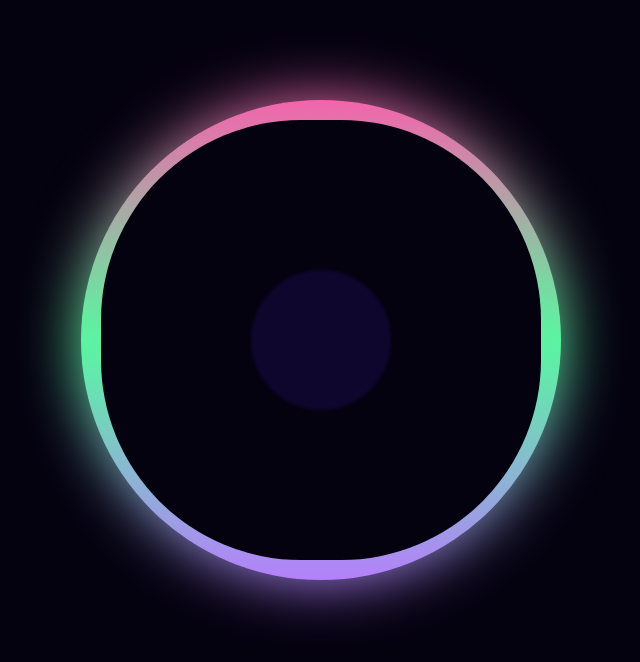
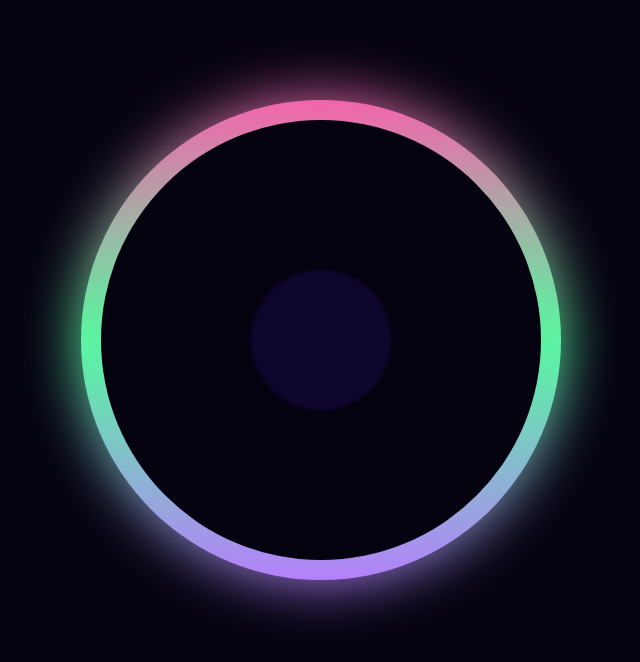
Before and after one commit to DjordjeVujic99/animacija-index.html, a plain HTML site: page index.html in a window 1280 px wide. Shown: the whole page, without its empty margins (431-1071 px from the left). Drawn offline with Linux system fonts and the light colour scheme.

Commit message:
border-radius

```diff
--- a/index.html
+++ b/index.html
@@ -43,7 +43,7 @@ body{
     left: 20px;
     right: 20px;
     bottom: 20px;
-    border-radius: 200px;
+    border-radius: 50%;
     background:#050210;
 
 }
```
